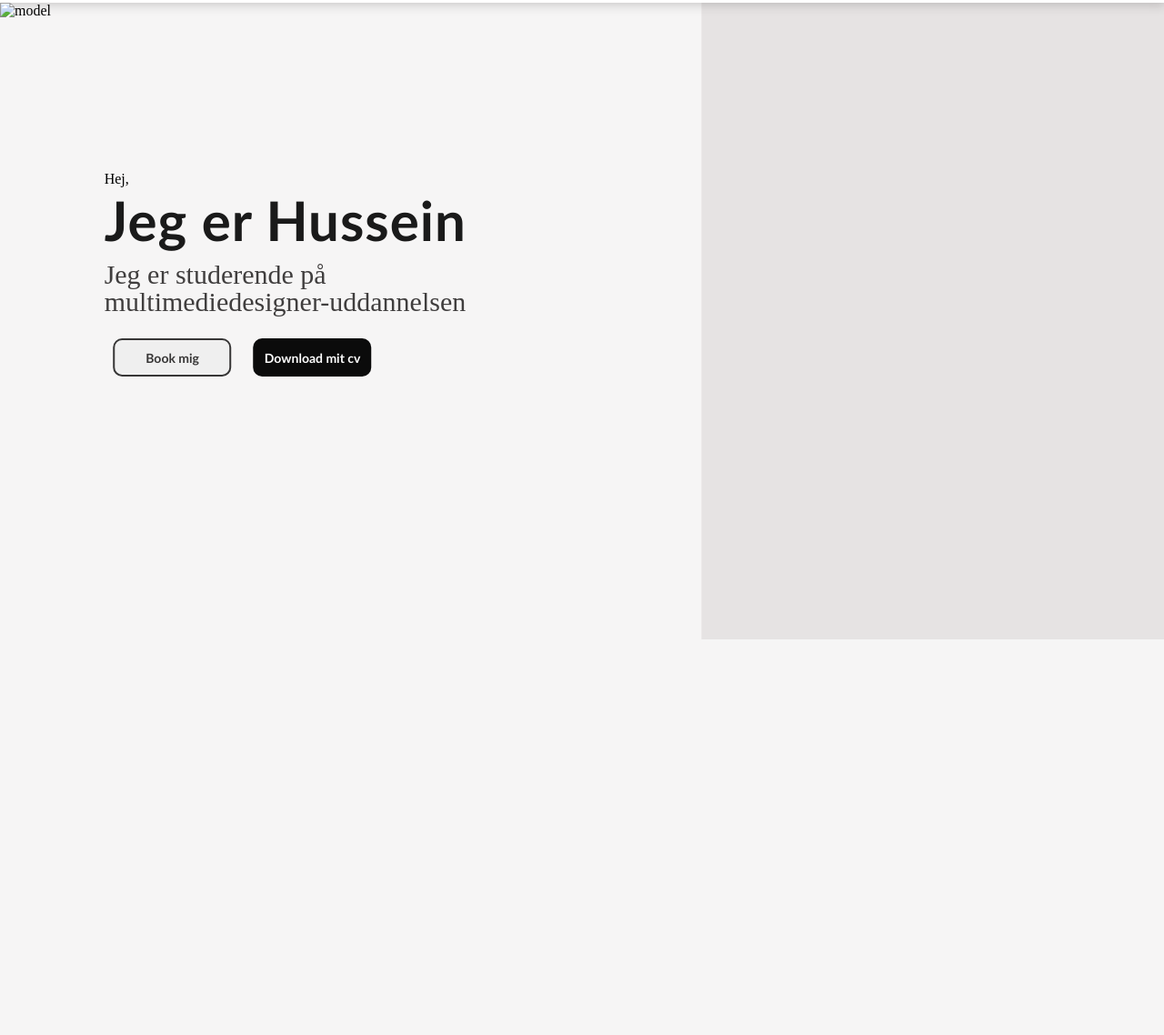
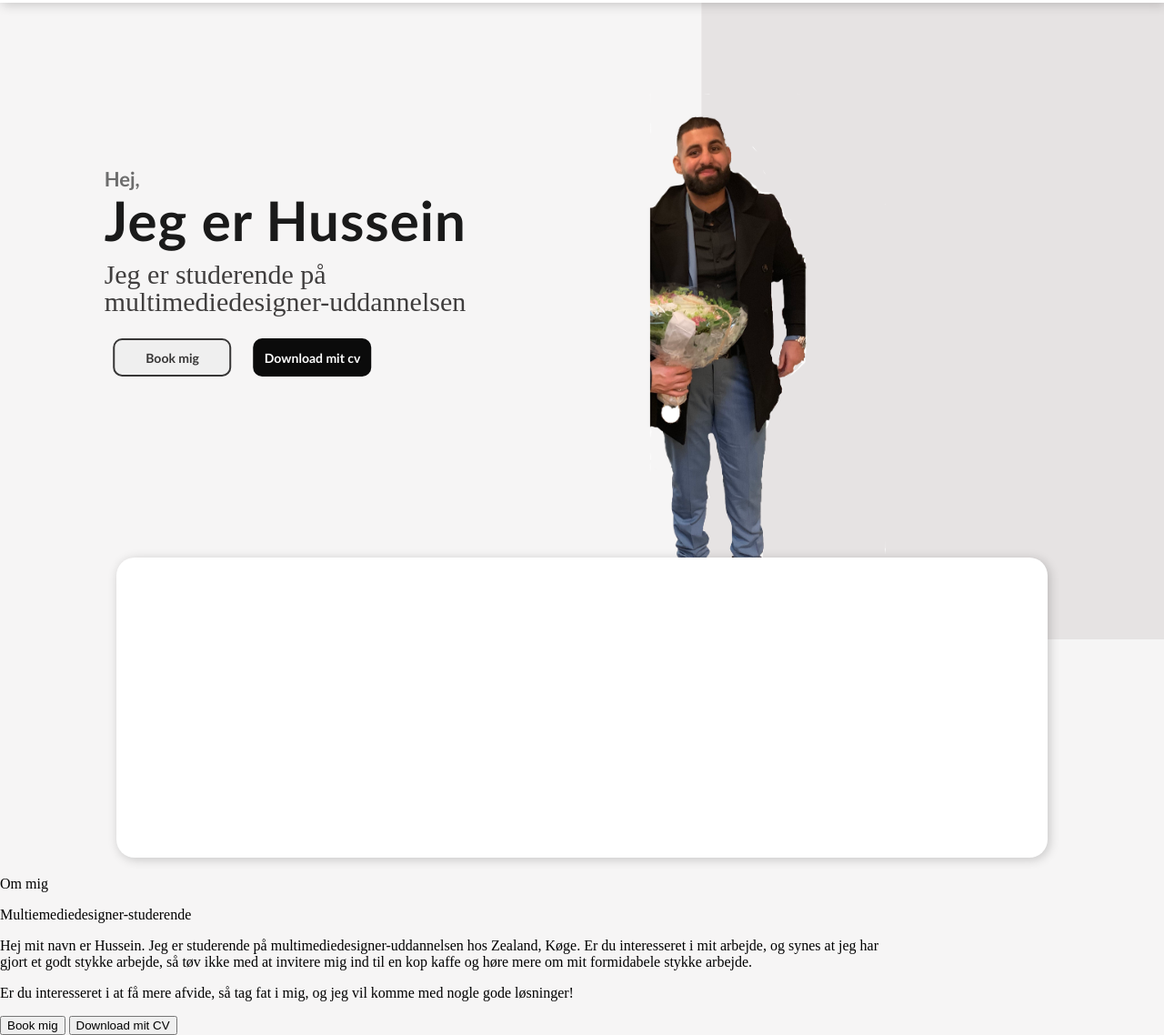
Before and after one commit to HusseinAQ/PortfolioHussein, a plain HTML site: page index.html in a window 1280 px wide. Shown: the part 57-1195 px from the top of the page at 91% size. Before the commit the page ends 800 px from the top, so only its background shows below. Drawn offline with Linux system fonts and the light colour scheme.

Commit message:
Opdatering på kode

```diff
--- a/index.html
+++ b/index.html
@@ -29,9 +29,27 @@
             <button class="cv-scrolldown">Download mit cv</button>
         </div>
         <!-------model--------------------------------------->
-        <img src="images/husseinnyt.jpg" class="model" alt="model">
+        <img src="images/husseinnyt.png" class="model" alt="model">
 
 
     </section>
+    <!-----om mig section-->
+    <div class="about-container"></div>
+    <!---------billeder---------------------------------------->
+    <!---om mig text------------------------------------------->
+    <div class="about-text">
+        <p>Om mig</p>
+        <p>Multiemediedesigner-studerende</p>
+        <p>Hej mit navn er Hussein. Jeg er studerende på multimediedesigner-uddannelsen hos Zealand, Køge.
+            Er du interesseret i mit arbejde, og synes at jeg har gjort et godt stykke arbejde, så tøv ikke med at invitere
+            mig ind til en kop kaffe og høre mere om mit formidabele stykke arbejde.</p>
+
+        <p>Er du interesseret i at få mere afvide, så tag fat i mig, og jeg vil komme med nogle gode løsninger!</p>
+        <!----knap--------------------------------------------->
+        <button>Book mig</button>
+        <button>Download mit CV</button>
+
+
+    </div>
 </body>
 </html>
--- a/style.css
+++ b/style.css
@@ -57,7 +57,7 @@ nav ul li a{
 
 }
 
-.text-conatiner p:nth-child(1){
+.text-container p:nth-child(1){
     font-family: calibri;
     font-weight: bold;
     color: #6d6d6d;
@@ -118,3 +118,30 @@ nav ul li a{
 button:active{
     transform:scale(1.1);
 }
+
+.model{
+    height: 560px;
+    position: absolute;
+    bottom: 40px;
+    left: 70%;
+    transform:translateX(-70%);
+
+}
+
+.about-container{
+    width: 80%;
+    height: 330px;
+    background-color: #FFFFFF;
+    border-radius: 20px;
+    box-shadow: 2px 2px 12px rgba(0,0,0,0.2);
+    display: flex;
+    margin: -7% auto 20px auto;
+    position: relative;
+    justify-content: space-evenly;
+    align-items: center;
+}
+
+
+.about-text{
+    width: 1000px;
+}
```
Also changed, not shown: images/husseinnyt.png (added), 2 other files.
